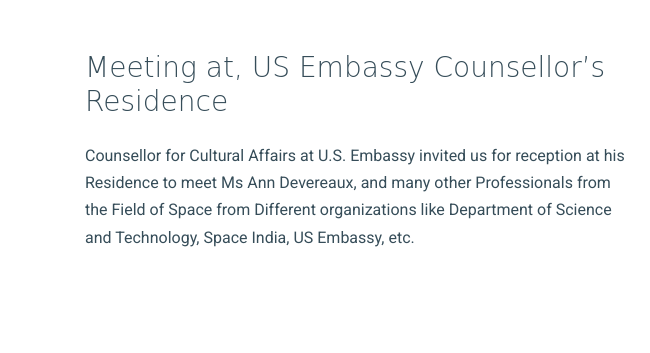
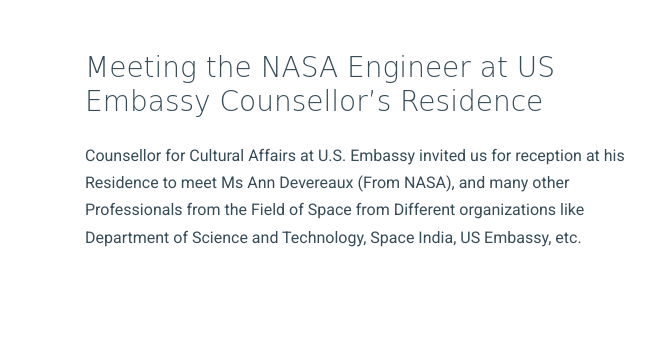
Before and after one commit to rithgan/teai, a plain HTML site: page blog.html in a window 1280 px wide. Shown: the part 3441-3794 px from the top of the page, 0-650 px from the left. Drawn offline with Linux system fonts and the light colour scheme; grey boxes are pictures that could not be loaded; files whose address does not match are found by name; a web font is replaced by a local one.

Commit message:
Update blog.html

```diff
--- a/blog.html
+++ b/blog.html
@@ -190,8 +190,8 @@
     <div class="container">
         <div class="row">
           <div class="col-sm">
-            <h3 class="text-cursive mb-4">Meeting at, US Embassy Counsellor’s Residence</h3>
-            <p>Counsellor for Cultural Affairs at U.S. Embassy invited us for reception at his Residence to meet Ms Ann Devereaux, and many other Professionals from the Field of Space from Different organizations like Department of Science and Technology, Space India, US Embassy, etc.</p>
+            <h3 class="text-cursive mb-4">Meeting the NASA Engineer at US Embassy Counsellor’s Residence</h3>
+            <p>Counsellor for Cultural Affairs at U.S. Embassy invited us for reception at his Residence to meet Ms Ann Devereaux (From NASA), and many other Professionals from the Field of Space from Different organizations like Department of Science and Technology, Space India, US Embassy, etc.</p>
           </div>
           <div class="col-sm">
             <img src="images/TEAI/6.an.jpg" alt="Image" class="img-fluid">
```
